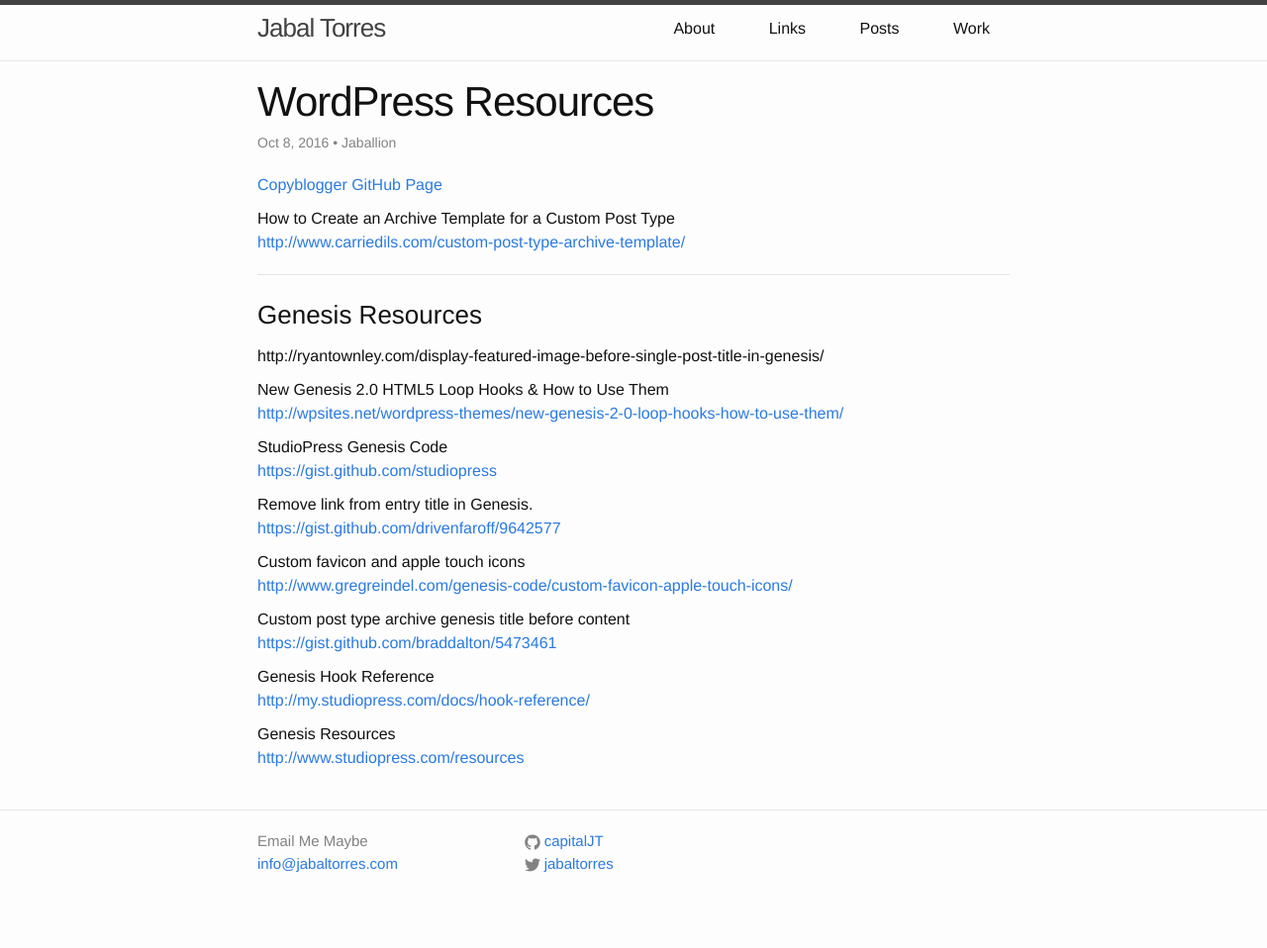
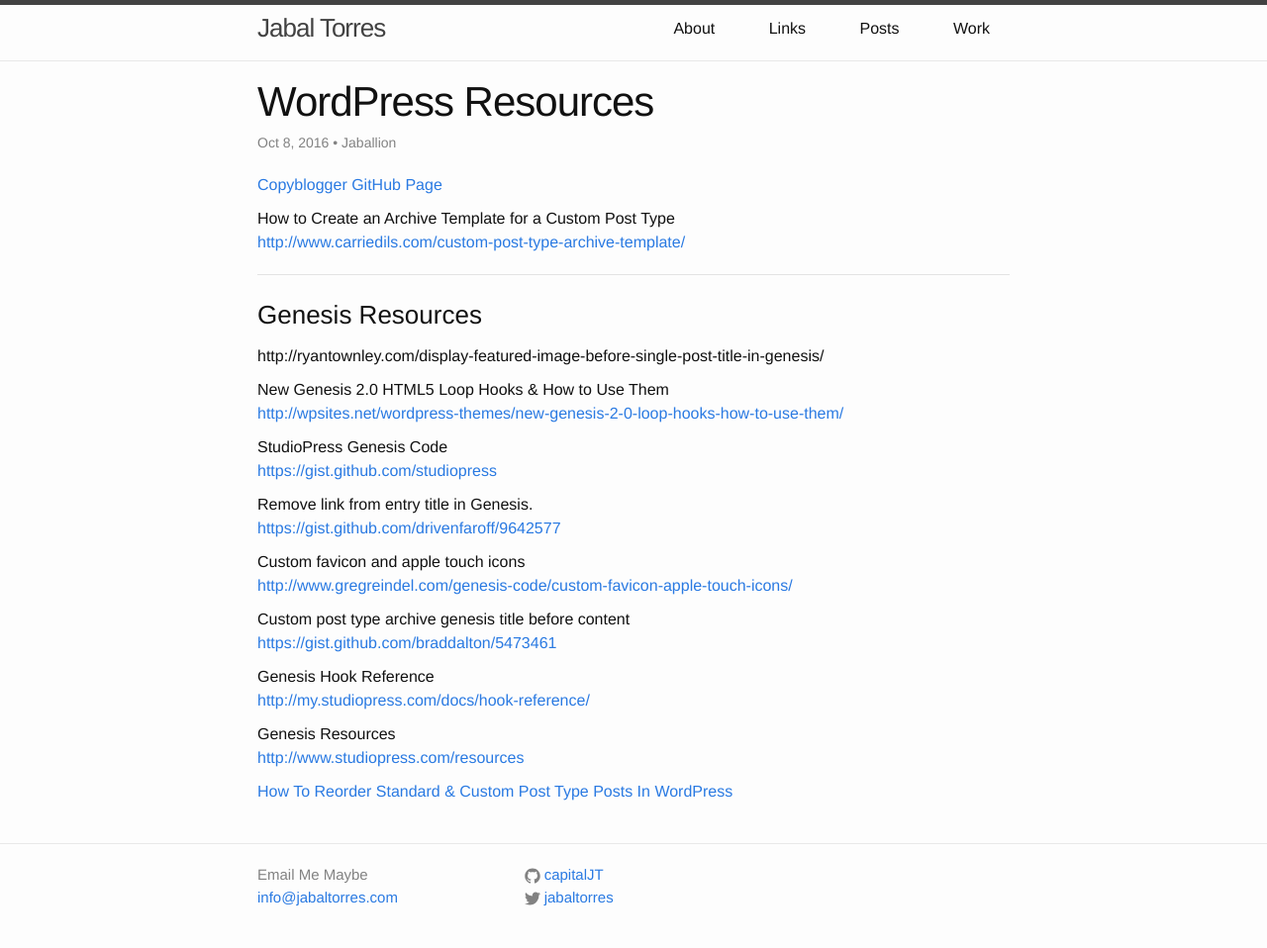
Before and after one commit to capitalJT/capitaljt.github.io, a Jekyll site: the page built from _posts/2016-10-08-wordpress-resources.md, in a window 1280 px wide. Shown: the whole page at 99% size. Built offline with Jekyll 4.4.1, drawn with Linux system fonts in a browser that asks for light colours; nearby versions of some CDN libraries; a style sheet for code colours, icons or effects is not loaded; before the commit the page ends 924 px from its top, so only the background shows below that.

Commit message:
added a link

```diff
--- a/_posts/2016-10-08-wordpress-resources.md
+++ b/_posts/2016-10-08-wordpress-resources.md
@@ -37,3 +37,5 @@
 
 Genesis Resources
 [http://www.studiopress.com/resources](http://www.studiopress.com/resources)
+
+[How To Reorder Standard & Custom Post Type Posts In WordPress](http://www.wpexplorer.com/order-custom-post-type-posts-wordpress/)
```
